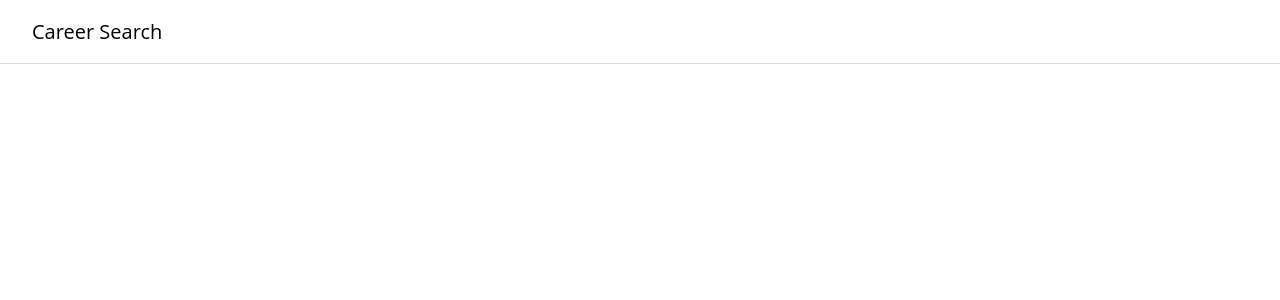
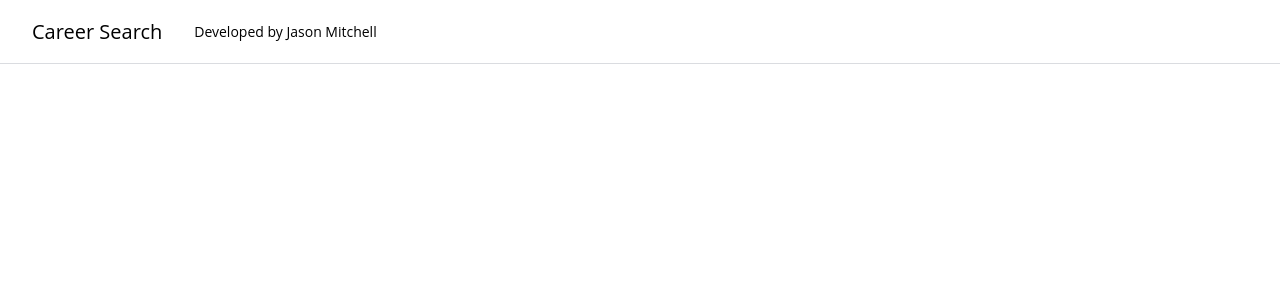
Before and after one commit to jasonmitchell42/vue-masterclass, a Vue app: page / in a window 1280 px wide. Shown: the top 300 px of the page. Built offline with nearby package versions, Linux system fonts and the light colour scheme; the HTML template or start-up script is replaced by a standard one.

Commit message:
Added author property to the data method

```diff
--- a/src/components/MainNav.vue
+++ b/src/components/MainNav.vue
@@ -5,6 +5,9 @@
         class="flex flex-nowrap h-full px-8 mx-auto border-b border-solid border-brand-gray-1"
       >
         <a href="/" class="flex items-center h-full text-xl">{{ company }}</a>
+        <h2 class="flex items-center h-full ml-8">
+          Developed by {{ author.firstName }} {{ author.lastName }}
+        </h2>
       </div>
     </div>
   </header>
@@ -16,6 +19,10 @@ export default {
   data() {
     return {
       company: "Career Search",
+      author: {
+        firstName: "Jason",
+        lastName: "Mitchell",
+      },
     };
   },
 };
```
